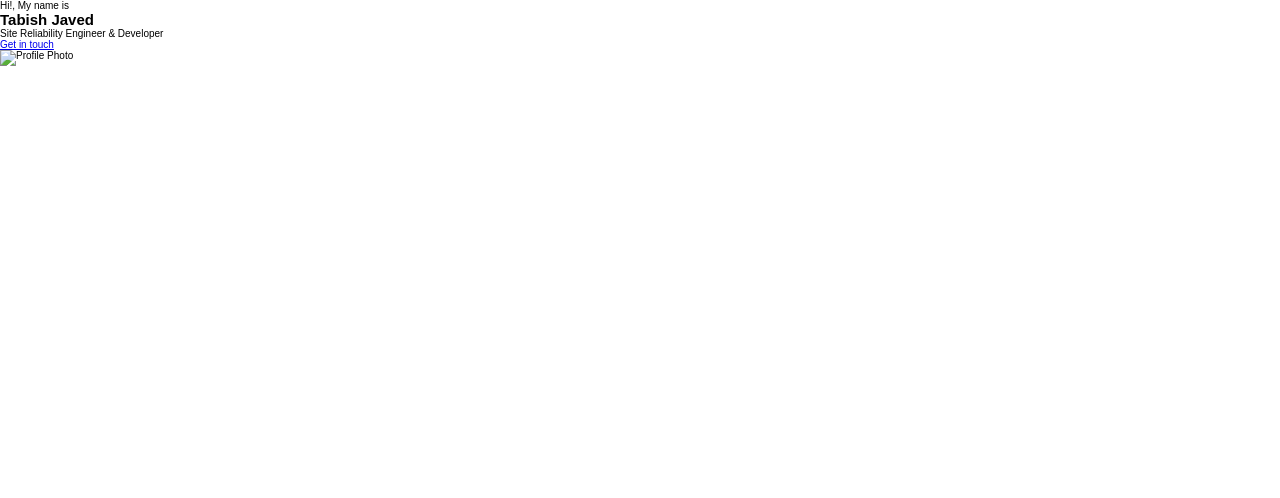
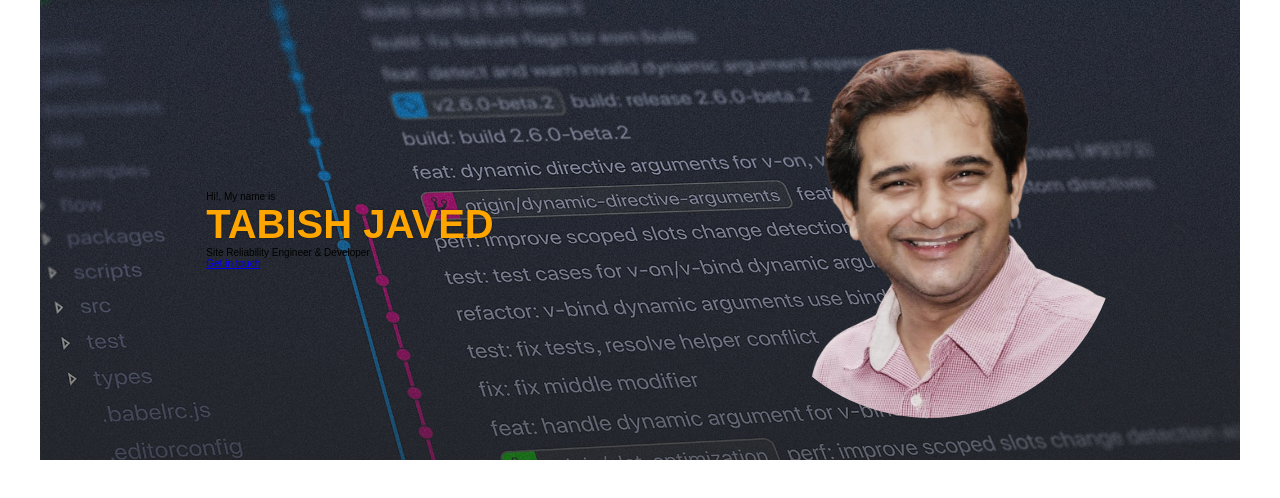
Before and after one commit to tabish-javed/my_profile, a plain HTML site: page index.html in a window 1280 px wide. Drawn offline with Linux system fonts and the light colour scheme.

Commit message:
hero section started

```diff
--- a/css/style.css
+++ b/css/style.css
@@ -12,3 +12,36 @@ html {
 body {
   font-family: sans-serif;
 }
+
+.hero {
+  max-width: 1200px;
+  margin: 0 auto;
+  padding: 4rem;
+  display: grid;
+  grid-template-columns: repeat(2, 1fr);
+  gap: 4rem;
+  align-items: center;
+  justify-items: center;
+  background-image: linear-gradient(rgba(34, 34, 34, 0.2), rgba(34, 34, 34, 0.6)), url('../images/hero-background.jpg');
+  background-size: cover;
+}
+
+.heading-primary {
+  font-size: 4rem;
+  color: orange;
+  text-transform: uppercase;
+  text-shadow: 0 0 2px rgba(0, 0, 0, 0.5);
+}
+
+.hero-img-box {
+  max-width: 100%;
+  text-align: center;
+}
+
+.hero-img {
+  max-width: 70%;
+  border-radius: 50%;
+  filter: grayscale(50%);
+}
+
+/* 227, 120, 154 */
--- a/index.html
+++ b/index.html
@@ -17,15 +17,15 @@
   <body>
     <section class="section-hero">
       <div class="hero">
-        <div class="hero-text-box">
+        <div class="hero-txt-box">
           <p>Hi!, My name is</p>
-          <h1>Tabish Javed</h1>
+          <h1 class="heading-primary">Tabish Javed</h1>
           <p>Site Reliability Engineer & Developer</p>
           <a href="#" class="btn">Get in touch</a>
         </div>
-      </div>
-      <div class="hero-img-box">
-        <img src="images/profile_photo.jpg" alt="Profile Photo" class="hero-img">
+        <div class="hero-img-box">
+          <img src="images/profile_photo.png" alt="Profile Photo" class="hero-img">
+        </div>
       </div>
     </section>
   </body>
```
Also changed, not shown: images/hero-background.jpg (added).
